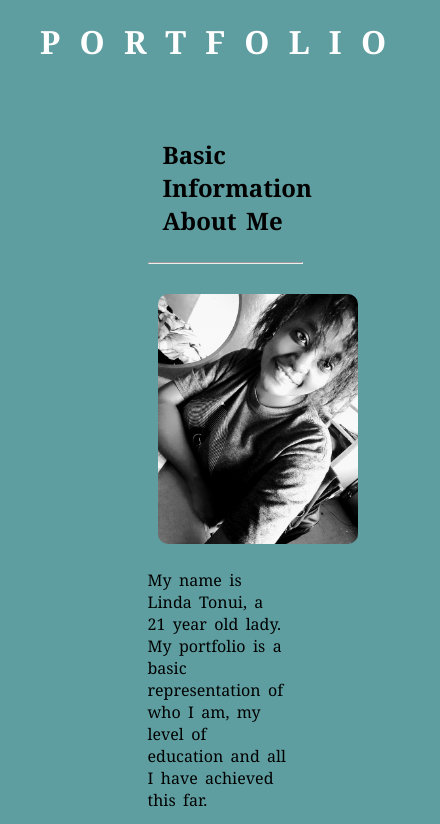
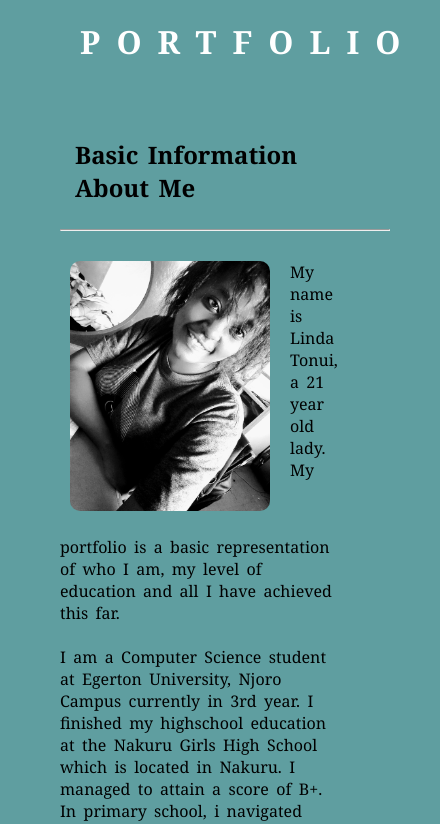
Before and after one commit to MemoTonui/Portfolio, a plain HTML site: page index.html in a window 390 px wide. Shown: the top 824 px of the page, 440 px wide, since content can reach past the window. Drawn offline with Linux system fonts and the light colour scheme.

Commit message:
Add media screen

```diff
--- a/CSS/style.css
+++ b/CSS/style.css
@@ -47,3 +47,16 @@ ol li {
 h2{
     padding:15px;
 }
+@media screen and (max-width:600px) {
+    header {
+        letter-spacing: 1em;
+        text-align: unset;
+        margin-left: 50px;
+    }
+    .div1 {
+        width: 100%;
+        margin-left: unset;
+    }
+
+
+}
```
